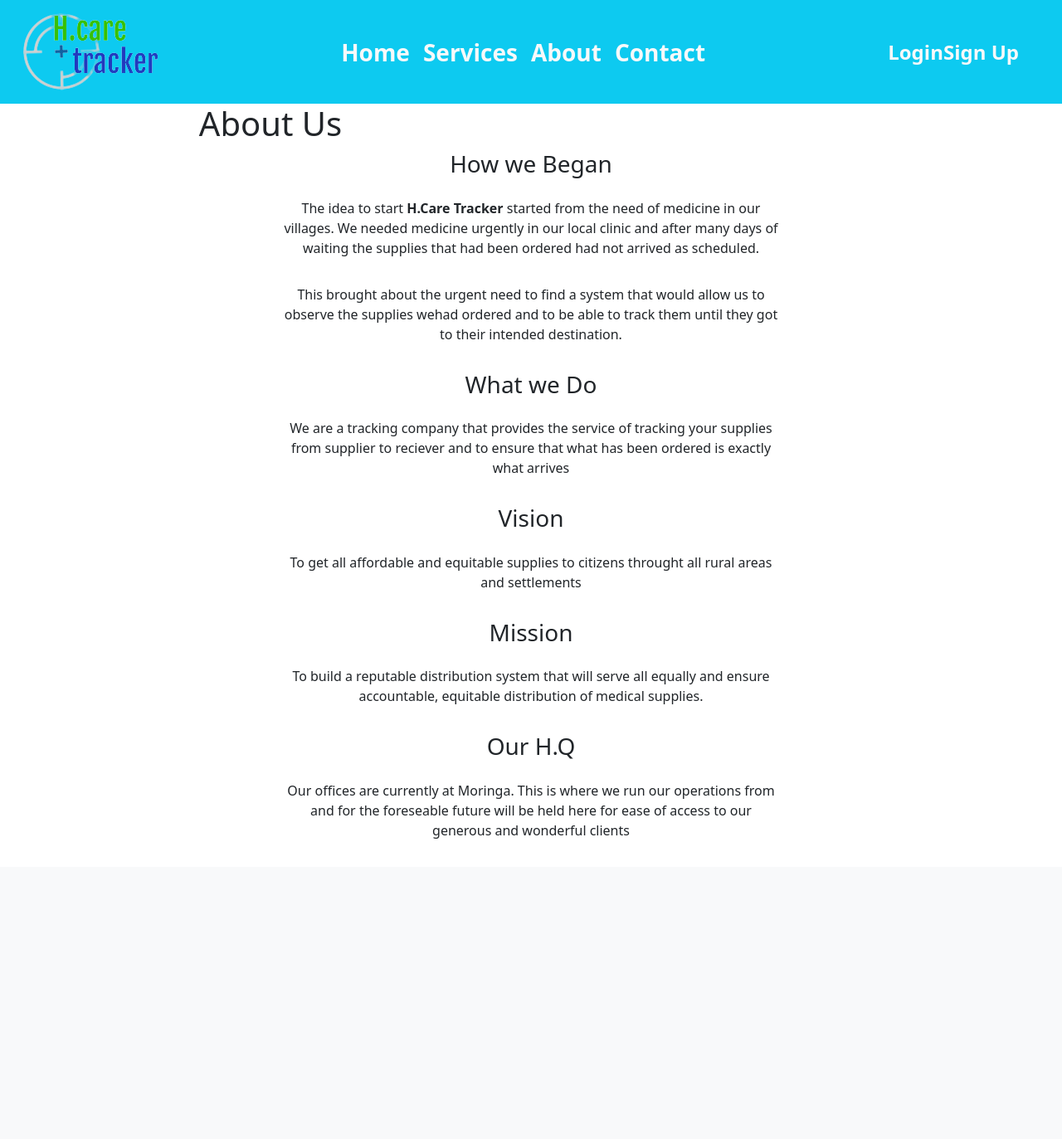
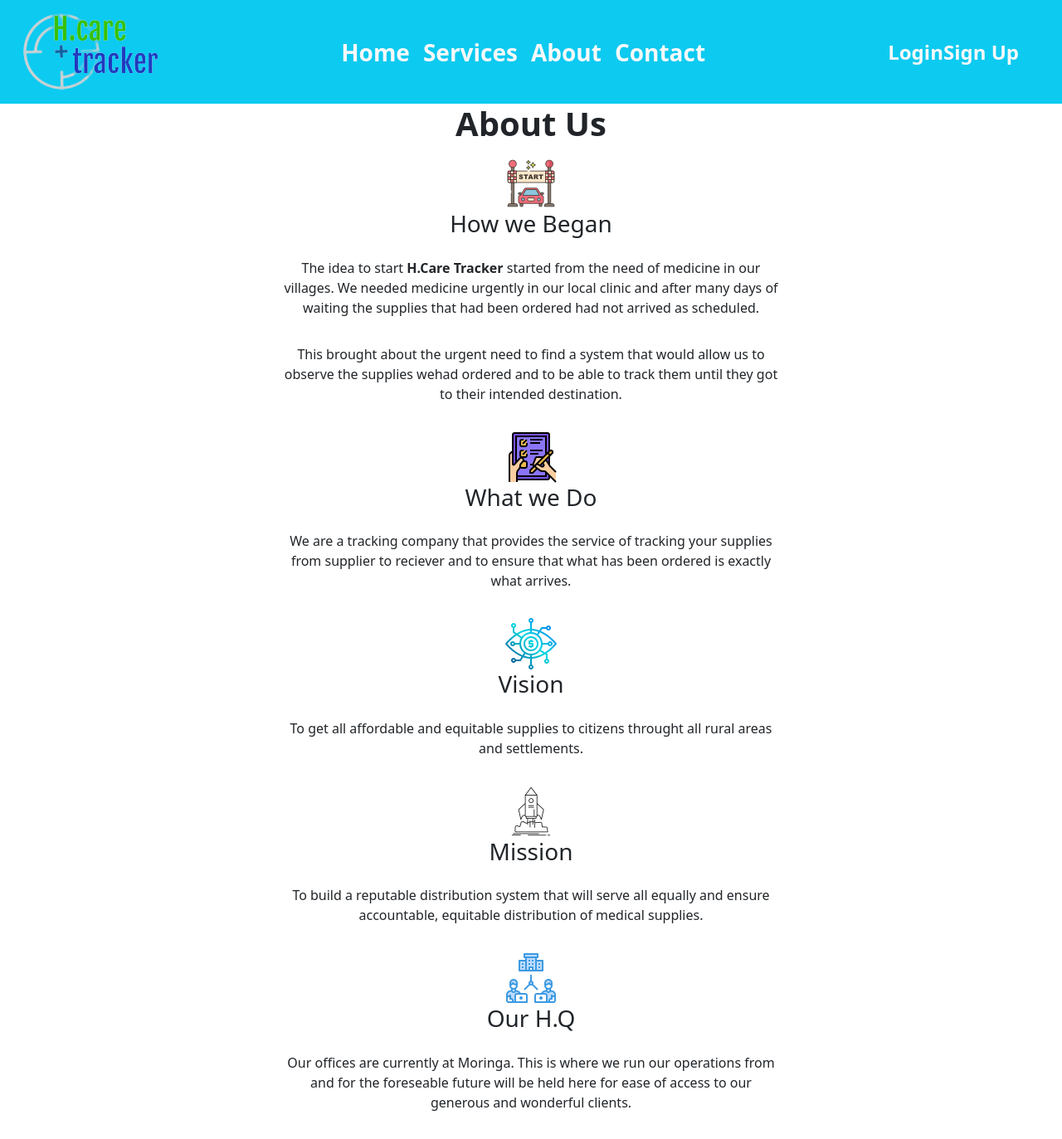
Before and after one commit to MishaelRatemo/H-care-tracker, a Django app: page /about/ in a window 1280 px wide. Shown: the whole page at 83% size. Before the commit the page ends 1011 px from the top, so only its background shows below. Run offline with Django 4.2, Linux system fonts and the light colour scheme; some libraries are stand-ins or nearby versions.

Commit message:
icons added to about us section

```diff
--- a/templates/about_us.html
+++ b/templates/about_us.html
@@ -8,14 +8,17 @@
 
 {% block content %}
 
-<main class="container-fluid ">
-    <h1 class=" comtainer-fluid col-xs-6 col-sm-3 col-md-6 col-md-offset-3 justify-content-center text-center">
+
+<main class="container-fluid " id="">
+    <h1 class=" container-fluid col-xs-6 col-sm-3 col-md-6 col-md-offset-3 text-center fw-bold">
         {{title}}
+        <pre></pre>
     </h1>
 
 
     <section>
-        <div class="container-fluid col-xs-6 col-sm-3 col-md-6 col-md-offset-3 text-center">
+        <div class="container-fluid col-xs-6 col-sm-3 col-md-6 col-md-offset-3 text-center" id="how">
+            <img src="/static/images/icons8-start-line-64.png" alt="">
             <h3>How we Began</h3>
             <pre></pre>
             <p>The idea to start <strong> H.Care Tracker</strong> started from the need of medicine in our villages. We needed medicine urgently in our local clinic and after many days of waiting the supplies that had been ordered had not arrived as scheduled.</p>
@@ -24,28 +27,32 @@
             <pre></pre>
 
         </div>
-        <div class="container-fluid col-xs-6 col-sm-3 col-md-6 col-md-offset-3 text-center">
+        <div class="container-fluid col-xs-6 col-sm-3 col-md-6 col-md-offset-3 text-center" id="what">
+            <img src="/static/images/icons8-activities-64.png" alt="">
             <h3>What we Do</h3>
             <pre></pre>
-            <p>We are a tracking company that provides the service of tracking your supplies from supplier to reciever and to ensure that what has been ordered is exactly what arrives</p>
+            <p>We are a tracking company that provides the service of tracking your supplies from supplier to reciever and to ensure that what has been ordered is exactly what arrives.</p>
             <pre></pre>
         </div>
-        <div class="container-fluid col-xs-6 col-sm-3 col-md-6 col-md-offset-3 text-center">
+        <div class="container-fluid col-xs-6 col-sm-3 col-md-6 col-md-offset-3 text-center" id="vision">
+            <img src="/static/images/icons8-vision-64.png" alt="">
             <h3>Vision</h3>
             <pre></pre>
-            <p>To get all affordable and equitable supplies to citizens throught all rural areas and settlements</p>
+            <p>To get all affordable and equitable supplies to citizens throught all rural areas and settlements.</p>
             <pre></pre>
         </div>
-        <div class="container-fluid col-xs-6 col-sm-3 col-md-6 col-md-offset-3 text-center">
+        <div class="container-fluid col-xs-6 col-sm-3 col-md-6 col-md-offset-3 text-center" id="mission">
+            <img src="/static/images/icons8-mission-64.png" alt="">
             <h3>Mission</h3>
             <pre></pre>
             <p>To build a reputable distribution system that will serve all equally and ensure accountable, equitable distribution of medical supplies.</p>
             <pre></pre>
         </div>
-        <div class="container-fluid col-xs-6 col-sm-3 col-md-6 col-md-offset-3 text-center">
+        <div class="container-fluid col-xs-6 col-sm-3 col-md-6 col-md-offset-3 text-center" id="hq">
+            <img src="/static/images/icons8-headquarters-64.png" alt="">
             <h3>Our H.Q</h3>
             <pre></pre>
-            <p>Our offices are currently at Moringa. This is where we run our operations from and for the foreseable future will be held here for ease of access to our generous and wonderful clients</p>
+            <p>Our offices are currently at Moringa. This is where we run our operations from and for the foreseable future will be held here for ease of access to our generous and wonderful clients.</p>
             <pre></pre>
         </div>
     </section>
--- a/templates/base.html
+++ b/templates/base.html
@@ -15,7 +15,6 @@
      <!-- AOS CSS -->
      <link rel="stylesheet" href="https://unpkg.com/aos@next/dist/aos.css" />
      <link rel="stylesheet" href="{% static 'css/main.css' %}">
-     <link rel="stylesheet" href="{% static 'about_us.css' %}">
     <link href="{% static 'fontawesomefree/css/all.min.css' %}" rel="stylesheet" type="text/css">
 
   {% endblock %}
```
Also changed, not shown: static/css/main.css (line endings or trailing spaces), static/images/hush-naidoo-jade-photography-yo01Z-9HQAw-unsplash.jpg (added), static/images/icons8-activities-64.png (added), static/images/icons8-headquarters-64.png (added), static/images/icons8-mission-64.png (added), static/images/icons8-start-line-64.png (added), static/images/icons8-vision-64.png (added), static/images/undraw_Navigation_re_wxx4.png (added), 3 other files.
